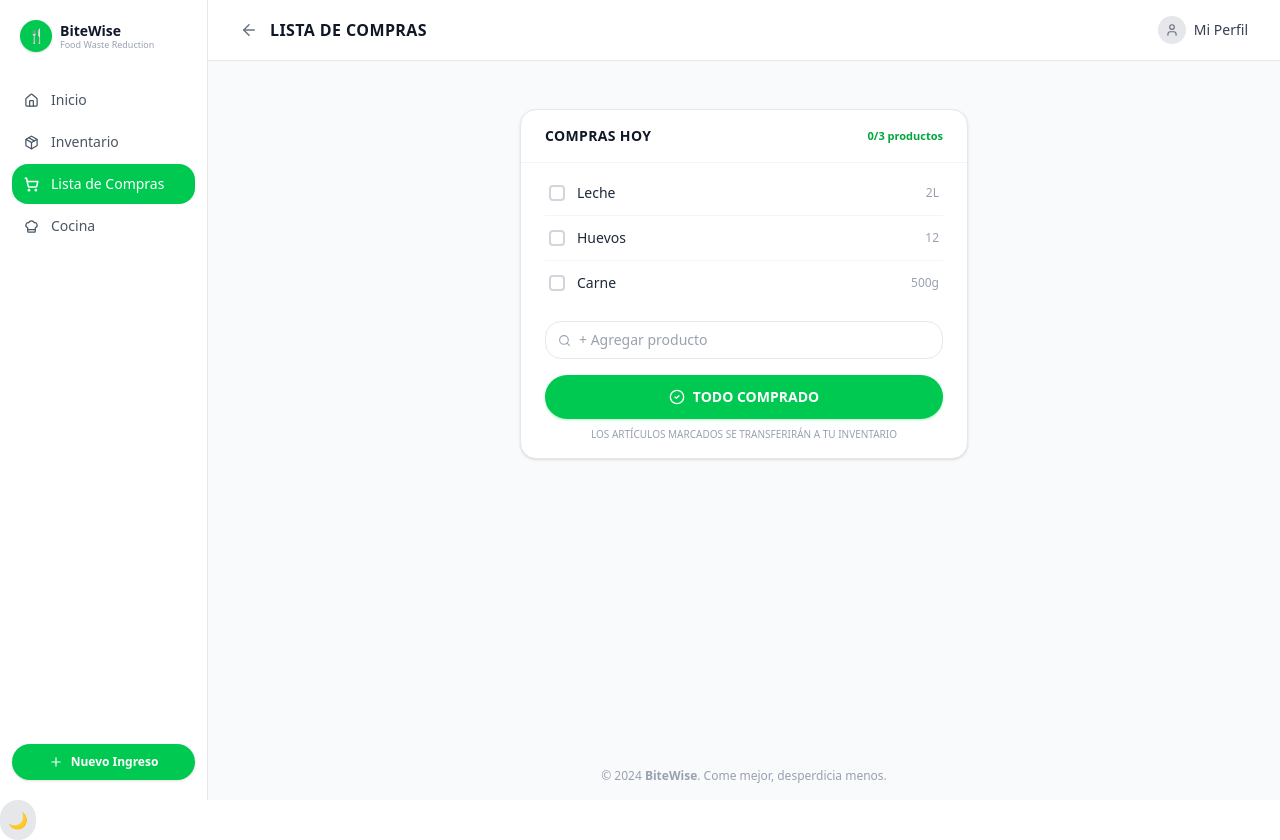
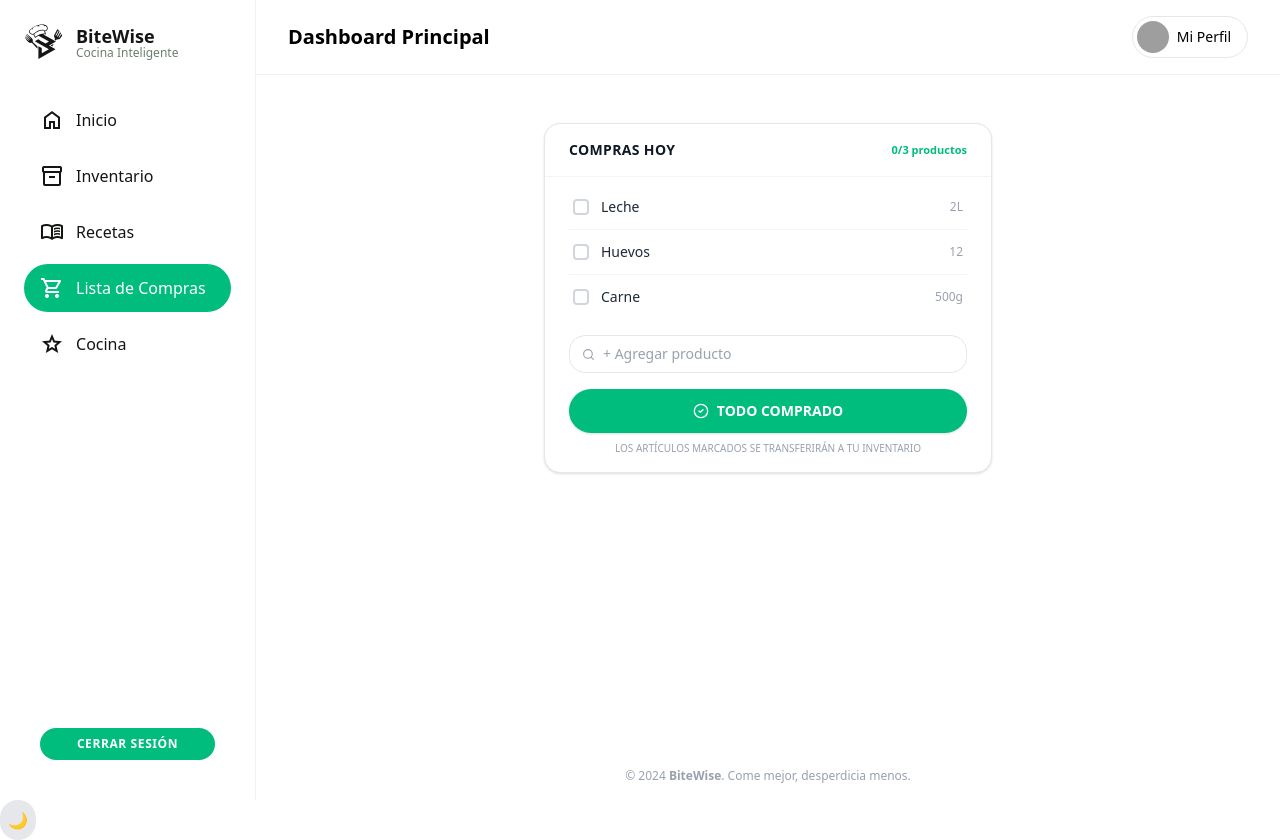
Before and after one commit to Moraaa4/BiteWise-Front-end, a Next.js app: page /shopping-list-detail in a window 1280 px wide. Built offline with nearby package versions, Linux system fonts and the light colour scheme; grey boxes are pictures that could not be loaded.

Commit message:
Estructura de la vista de recetas

```diff
--- a/src/features/shopping-list-detail/components/List-detail-view.tsx
+++ b/src/features/shopping-list-detail/components/List-detail-view.tsx
@@ -1,13 +1,13 @@
 "use client";
 
 import React, { useState } from "react";
-import { ArrowLeft, User, Search, CheckCircle2 } from "lucide-react";
-import Sidebar from "@/features/shopping-list-detail/components/Sidebar";
+import { Search, CheckCircle2 } from "lucide-react";
+import { Sidebar } from "@/features/dashboard/components/Sidebar";
+import { Header } from "@/features/dashboard/components/Header";
 import ShoppingItemRow from "@/features/shopping-list-detail/components/ShoppingItemRow";
 import { MOCK_LIST_DETAIL, type ShoppingItem } from "@/features/shopping-list-detail/listaDetalleData";
 
 export default function ListaDetalleView() {
-    const [activeNav, setActiveNav] = useState("Lista de Compras");
     const [items, setItems] = useState<ShoppingItem[]>(MOCK_LIST_DETAIL.items);
     const [newItemName, setNewItemName] = useState("");
 
@@ -38,39 +38,23 @@ export default function ListaDetalleView() {
     };
 
     return (
-        <div className="flex min-h-screen bg-gray-50">
-            <Sidebar activeNav={activeNav} onNavChange={setActiveNav} />
+        <div className="flex h-screen overflow-hidden bg-white dark:bg-background-dark">
+            <Sidebar activeTab="lista" />
 
-            <div className="flex-1 flex flex-col">
-                {/* Header */}
-                <header className="bg-white border-b border-gray-200 px-8 py-4 flex items-center justify-between shrink-0">
-                    <div className="flex items-center gap-3">
-                        <button className="text-gray-500 hover:text-gray-800 transition-colors">
-                            <ArrowLeft size={18} />
-                        </button>
-                        <h1 className="text-base font-bold text-gray-900 tracking-wide uppercase">
-                            Lista de Compras
-                        </h1>
-                    </div>
-                    <button className="flex items-center gap-2 text-sm text-gray-700 hover:text-gray-900 transition-colors font-medium">
-                        <div className="w-7 h-7 rounded-full bg-gray-200 flex items-center justify-center">
-                            <User size={14} className="text-gray-500" />
-                        </div>
-                        Mi Perfil
-                    </button>
-                </header>
+            <div className="flex-1 flex flex-col overflow-y-auto">
+                <Header />
 
                 {/* Main content */}
                 <main className="flex-1 flex items-start justify-center pt-12 px-8 pb-8">
                     <div className="w-full max-w-md">
                         {/* List card */}
-                        <div className="bg-white border border-gray-200 rounded-2xl shadow-sm overflow-hidden">
+                        <div className="bg-white dark:bg-zinc-900 border border-gray-200 dark:border-zinc-800 rounded-2xl shadow-sm overflow-hidden">
                             {/* Card header */}
-                            <div className="flex items-center justify-between px-6 py-4 border-b border-gray-100">
-                                <h2 className="text-sm font-bold text-gray-900 uppercase tracking-wide">
+                            <div className="flex items-center justify-between px-6 py-4 border-b border-gray-100 dark:border-zinc-800">
+                                <h2 className="text-sm font-bold text-gray-900 dark:text-white uppercase tracking-wide">
                                     {MOCK_LIST_DETAIL.name}
                                 </h2>
-                                <span className="text-[11px] text-green-600 font-semibold">
+                                <span className="text-[11px] text-emerald-500 font-semibold">
                                     {checkedCount}/{items.length} productos
                                 </span>
                             </div>
@@ -84,7 +68,7 @@ export default function ListaDetalleView() {
 
                             {/* Add item input */}
                             <div className="px-6 pb-4 pt-2">
-                                <div className="flex items-center gap-2 border border-gray-200 rounded-lg px-3 py-2 focus-within:ring-2 focus-within:ring-green-400 focus-within:border-transparent transition-all">
+                                <div className="flex items-center gap-2 border border-gray-200 dark:border-zinc-700 rounded-lg px-3 py-2 focus-within:ring-2 focus-within:ring-emerald-500 focus-within:border-transparent transition-all bg-white dark:bg-zinc-800">
                                     <Search size={13} className="text-gray-400 shrink-0" />
                                     <input
                                         type="text"
@@ -92,7 +76,7 @@ export default function ListaDetalleView() {
                                         value={newItemName}
                                         onChange={(e) => setNewItemName(e.target.value)}
                                         onKeyDown={(e) => e.key === "Enter" && handleAddItem()}
-                                        className="flex-1 text-sm text-gray-700 placeholder-gray-400 outline-none bg-transparent"
+                                        className="flex-1 text-sm text-gray-700 dark:text-gray-200 placeholder-gray-400 outline-none bg-transparent"
                                     />
                                 </div>
                             </div>
@@ -103,14 +87,14 @@ export default function ListaDetalleView() {
                                     onClick={handleMarkAll}
                                     disabled={allChecked}
                                     className={`w-full py-3 rounded-xl text-sm font-bold flex items-center justify-center gap-2 transition-all duration-200 ${allChecked
-                                        ? "bg-green-100 text-green-600 cursor-default"
-                                        : "bg-green-500 hover:bg-green-600 text-white shadow-sm shadow-green-200"
+                                        ? "bg-emerald-50 dark:bg-emerald-500/10 text-emerald-500 cursor-default"
+                                        : "bg-emerald-500 hover:bg-emerald-600 text-white shadow-sm"
                                         }`}
                                 >
                                     <CheckCircle2 size={16} />
                                     {allChecked ? "¡Todo completado!" : "TODO COMPRADO"}
                                 </button>
-                                <p className="text-[10px] text-gray-400 text-center mt-2">
+                                <p className="text-[10px] text-gray-400 dark:text-gray-500 text-center mt-2">
                                     LOS ARTÍCULOS MARCADOS SE TRANSFERIRÁN A TU INVENTARIO
                                 </p>
                             </div>
--- a/src/features/shopping-list-detail/components/Sidebar.tsx
+++ /dev/null
@@ -1,59 +0,0 @@
-"use client";
-
-import React from "react";
-import { Home, Package, ShoppingCart, ChefHat, Plus } from "lucide-react";
-
-interface SidebarProps {
-    activeNav: string;
-    onNavChange: (nav: string) => void;
-}
-
-const NAV_ITEMS = [
-    { label: "Inicio", icon: Home },
-    { label: "Inventario", icon: Package },
-    { label: "Lista de Compras", icon: ShoppingCart },
-    { label: "Cocina", icon: ChefHat },
-];
-
-export default function Sidebar({ activeNav, onNavChange }: SidebarProps) {
-    return (
-        <aside className="w-52 min-h-screen bg-white border-r border-gray-200 flex flex-col py-5 px-3 shrink-0">
-            {/* Logo */}
-            <div className="flex items-center gap-2 mb-7 px-2">
-                <div className="w-8 h-8 bg-green-500 rounded-lg flex items-center justify-center shadow-sm">
-                    <span className="text-white text-sm">🍴</span>
-                </div>
-                <div>
-                    <p className="text-sm font-bold text-gray-900 leading-tight">BiteWise</p>
-                    <p className="text-[9px] text-gray-400 leading-tight">Food Waste Reduction</p>
-                </div>
-            </div>
-
-            {/* Navigation */}
-            <nav className="flex-1 space-y-0.5">
-                {NAV_ITEMS.map(({ label, icon: Icon }) => {
-                    const isActive = activeNav === label;
-                    return (
-                        <button
-                            key={label}
-                            onClick={() => onNavChange(label)}
-                            className={`w-full flex items-center gap-3 px-3 py-2.5 rounded-lg text-sm font-medium transition-all duration-150 cursor-pointer ${isActive
-                                    ? "bg-green-500 text-white"
-                                    : "text-gray-600 hover:bg-gray-50 hover:text-gray-800"
-                                }`}
-                        >
-                            <Icon size={15} strokeWidth={isActive ? 2.5 : 2} />
-                            {label}
-                        </button>
-                    );
-                })}
-            </nav>
-
-            {/* New Entry Button */}
-            <button className="flex items-center justify-center gap-2 mt-4 w-full py-2.5 bg-green-500 hover:bg-green-600 text-white text-xs font-bold rounded-xl transition-colors shadow-sm">
-                <Plus size={14} />
-                Nuevo Ingreso
-            </button>
-        </aside>
-    );
-}
--- a/src/features/shopping-list/components/ShoppingListView.tsx
+++ b/src/features/shopping-list/components/ShoppingListView.tsx
@@ -2,6 +2,7 @@
 
 import React, { useState } from "react";
 import { User } from "lucide-react";
+import { useRouter } from "next/navigation";
 import { Sidebar } from "@/features/dashboard/components/Sidebar";
 import ShoppingListCard from "@/features/shopping-list/components/ShoppingListCard";
 import CreateListCard from "@/features/shopping-list/components/CreateListCard";
@@ -9,6 +10,8 @@ import { SHOPPING_LISTS, type ShoppingList } from "../listaData";
 
 export default function ListaDeComprasView() {
     const [lists, setLists] = useState<ShoppingList[]>(SHOPPING_LISTS);
+
+    const router = useRouter();
 
     const handleCreate = () => {
         const newListName = prompt("Nombre de la nueva lista:");
@@ -22,11 +25,12 @@ export default function ListaDeComprasView() {
                 total: 5
             };
             setLists([...lists, newList]);
+            router.push(`/shopping-list-detail`);
         }
     };
 
     const handleViewDetails = (list: ShoppingList) => {
-        alert(`Ver detalles de: ${list.name}`);
+        router.push(`/shopping-list-detail`);
     };
 
     const handleDelete = (id: string) => {
```
Also changed, not shown: src/features/shopping-list-detail/components/ShoppingItemRow.tsx (+5 -5 lines), src/app/Recipes/page.tsx (added), src/features/Recipes/components/AvailableRecipeCard.tsx (added), src/features/Recipes/components/HistoryTable.tsx (added), src/features/Recipes/components/RecetasView.tsx (added), src/features/Recipes/components/Sidebar.tsx (added), src/features/Recipes/components/StarRating.tsx (added), src/features/Recipes/recetasData.ts (added).
